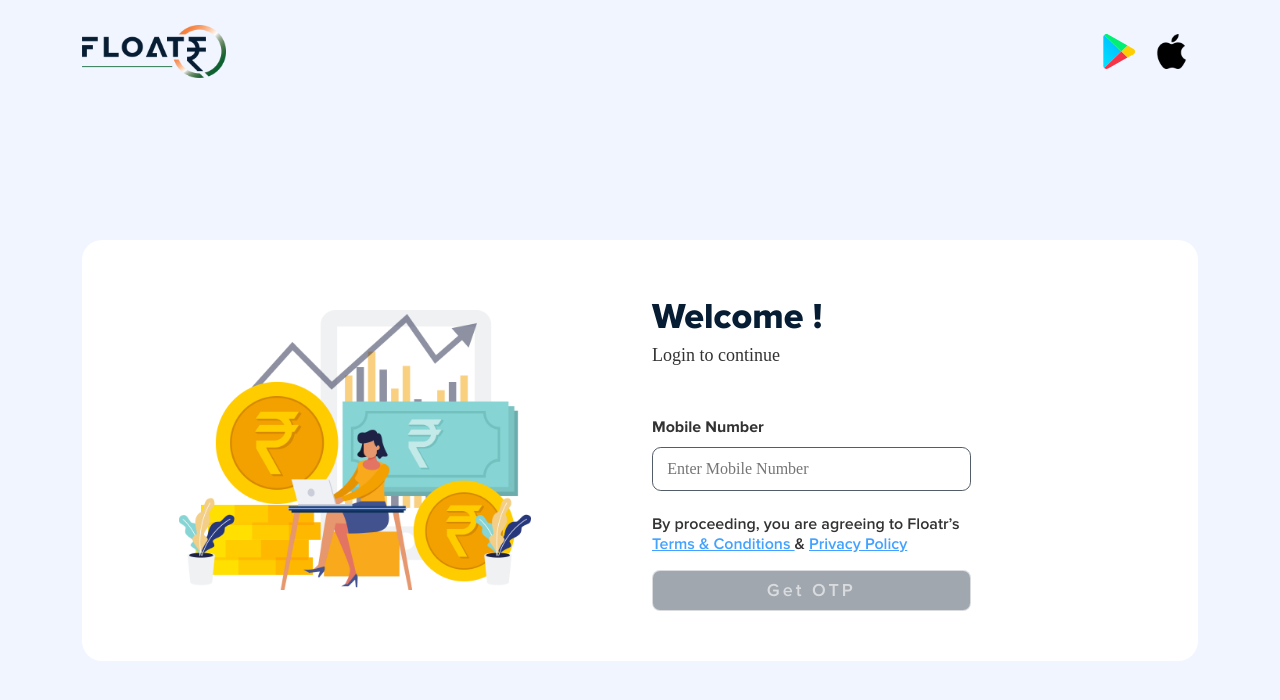
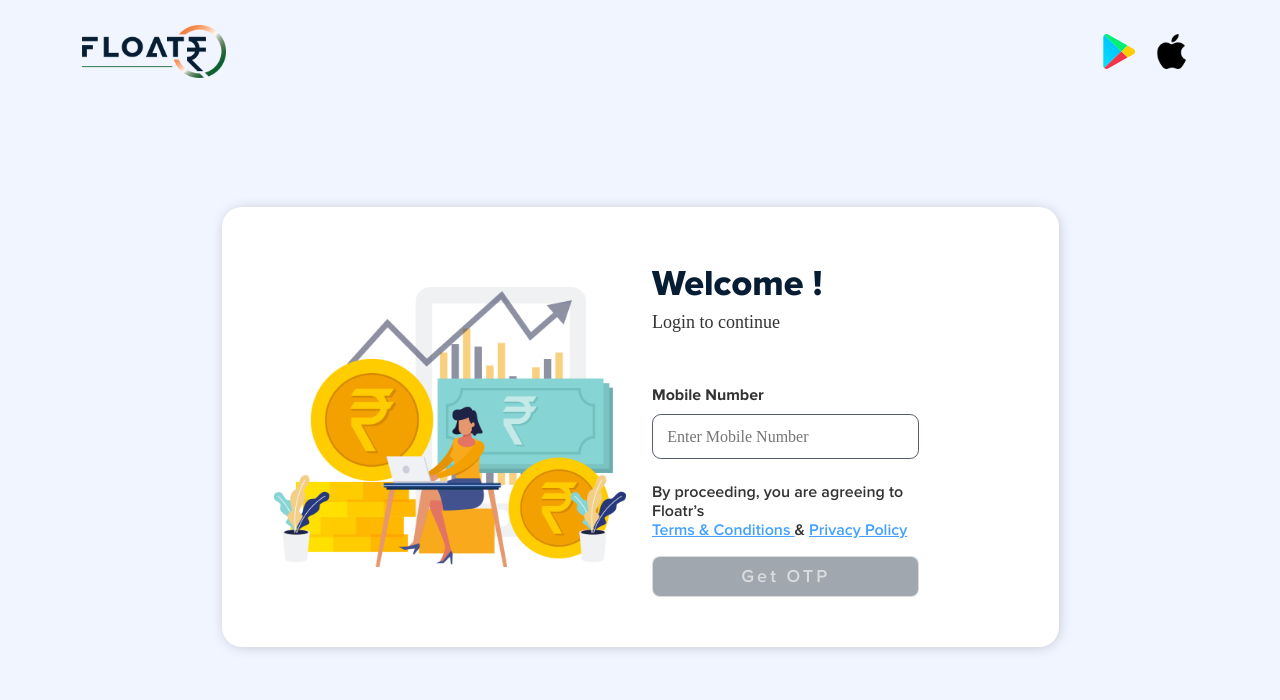
Before and after one commit to Sumit2406/floatrweb, a React (Create React App) app: page / in a window 1280 px wide. Shown: the top 700 px of the page. Built offline with nearby package versions, Linux system fonts and the light colour scheme; a web font is replaced by a local one.

Commit message:
Content  alignment changed

```diff
--- a/src/screens/LoginPage.js
+++ b/src/screens/LoginPage.js
@@ -28,8 +28,8 @@ export default function LoginPage() {
 
   return (
     <div className="loginBlock">
-    <div className="container">
-      <div className="MainPageContent ">
+    <div className="container row align-item-center justify-content-center">
+      <div className="MainPageContent col-9 ">
       <div className="row ">
       <div className="col-6 d-flex justify-content-center align-self-center">
       <div className="left-LoginPageBanner">
@@ -41,7 +41,7 @@ export default function LoginPage() {
         <div className="rightSideLoginContent">
       <h1 className="pgtitle">Welcome !</h1>
           <p className="pgsubtitle">Login to continue</p>
-          <div className="inputwithlbl col-7">
+          <div className="inputwithlbl col-9">
          {otpInput? <Otp/> : <InputBox
               title="Mobile Number"
               placeholder="Enter Mobile Number"
@@ -51,7 +51,7 @@ export default function LoginPage() {
               handleInputChange={handleInputChange}
             /> }
           </div>
-          <div className="col-7">
+          <div className="col-9">
           <p className="login-instruction">By proceeding, you are agreeing to Floatr’s <br/>
 <span>Terms & Conditions </span> & <span>Privacy Policy</span></p>
           <Button
--- a/src/scss/App.scss
+++ b/src/scss/App.scss
@@ -19,16 +19,22 @@ img {
 }
 
 .mainbody {
-  width: 100%;
-  height: calc(100vh - 104px);
-  margin-top: 50px;
+  // width: 100%;
+  // height: calc(100vh - 104px);
+  // margin-top: 50px;
+  position: relative;
+  height: 100%;
 }
 .loginBlock{
-  height: 100%;
+  // height: 100%;
   display: flex;
-  align-items: center;
+  // align-items: center;
 justify-content: center;
-margin-top: -51px;
+// margin-top: -51px;
+position: absolute;
+top: 104px;
+bottom: 20px;
+width: 100%;
 }
 
 .App-logo {
@@ -70,7 +76,8 @@ margin-top: -51px;
 .MainPageContent{
   border-radius: 20px;
 background: #FFF;
-padding: 50px 0px;
+padding: 50px;
+box-shadow: 1px 1px 15px -4px rgba(0,0,0,0.3);
 }
 .left-LoginPageBanner{
 height: 280px;
@@ -111,16 +118,17 @@ margin: 0px;
 }
 
 .otp-field {
-  width: 62px;
-  height: 62px;
-  border-radius: 5px;
-  color: #333;
-  font-family: ProximaNormal;
-  font-size: 32px;
-  padding: 14.5px 20.5px;
-  margin-right: 18px;
+    width: 50px;
+    height: 50px;
+    border-radius: 5px;
+    color: #333;
+    font-family: ProximaNormal;
+    font-size: 28px;
+    padding: 10.5px 15.5px;
+    margin-right: 28px;
 }
 .OTPWarning{
+
   display: flex;
   justify-content: space-between;
 }
```
